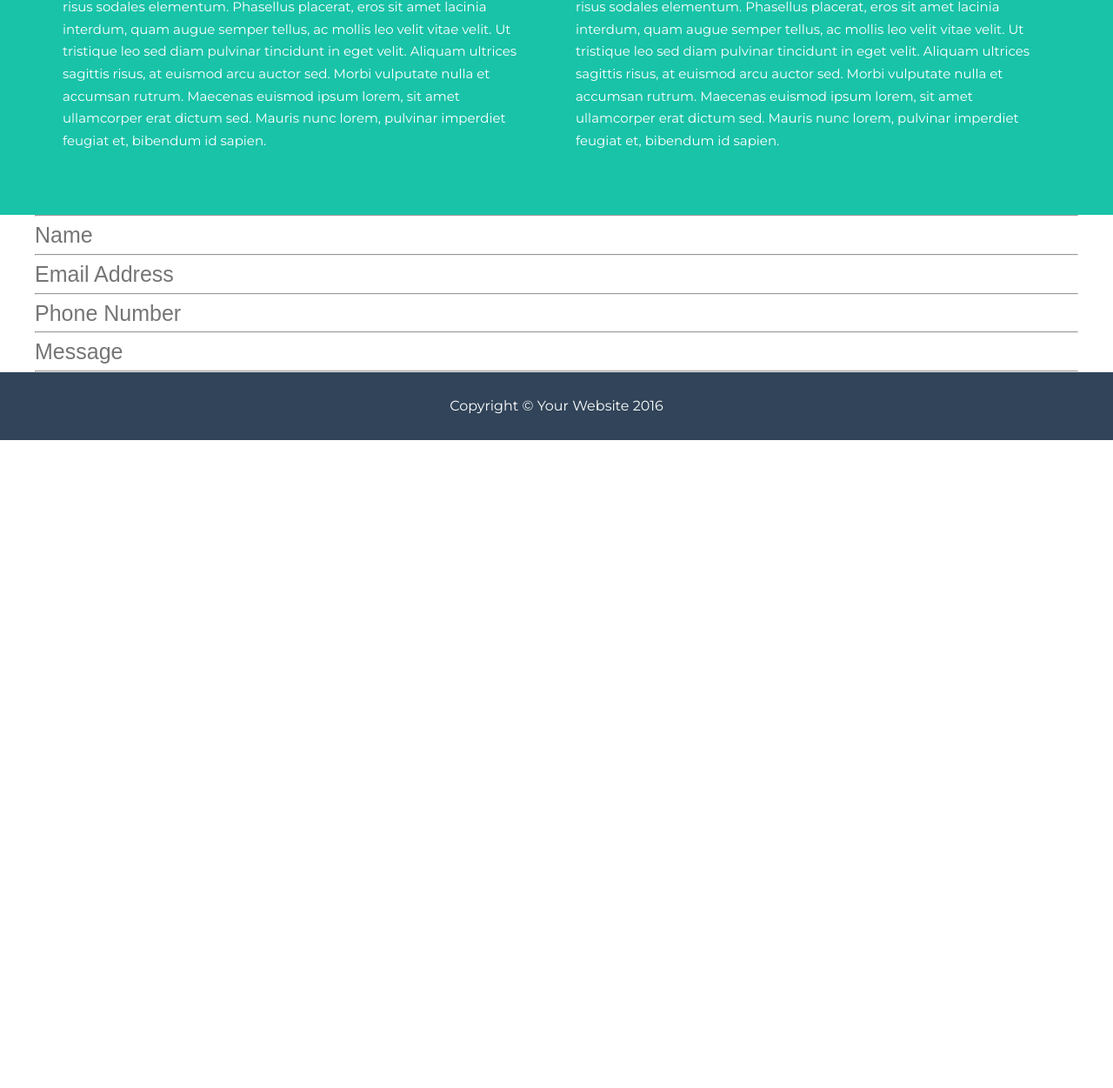
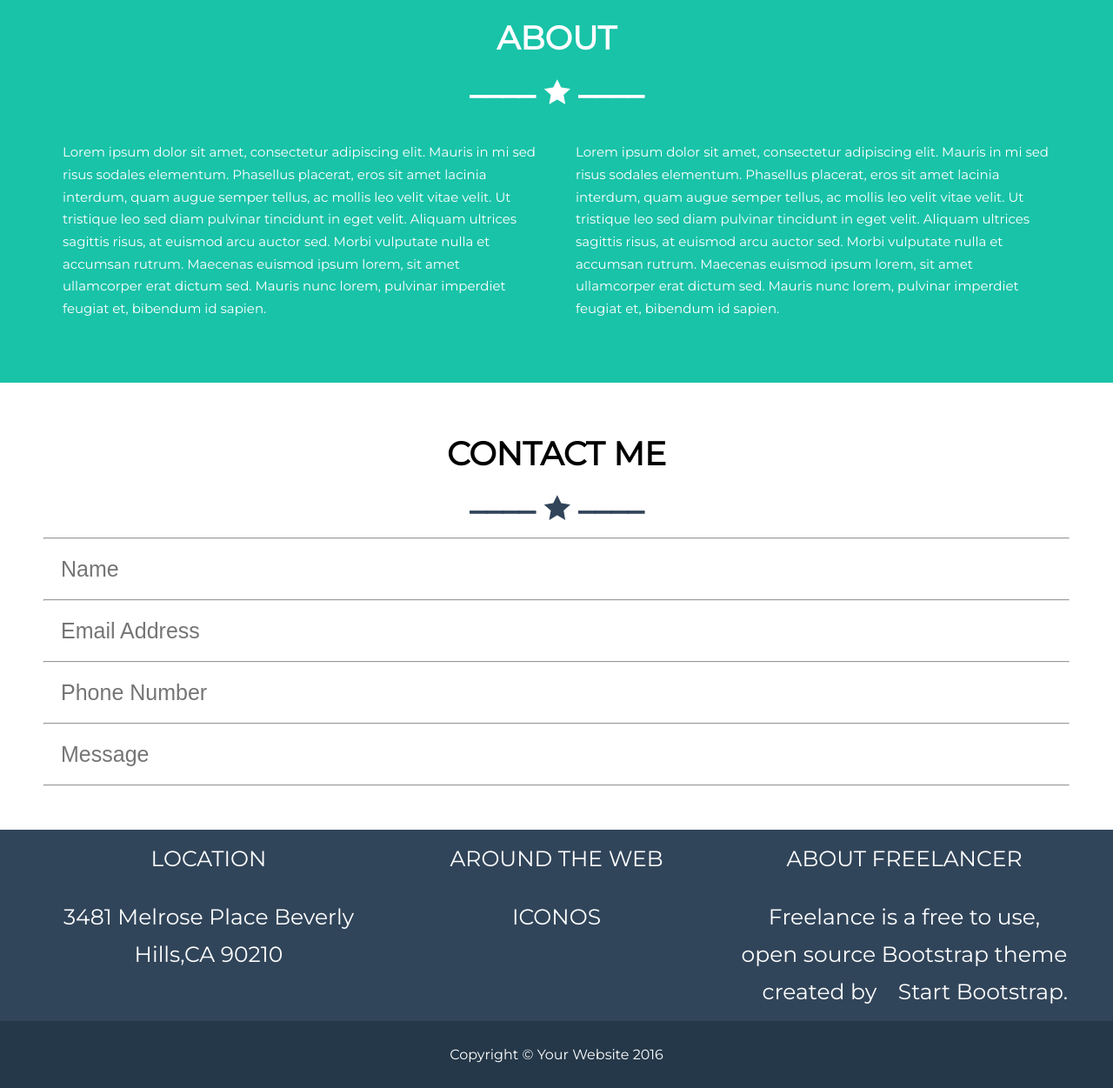
Before and after one commit to DianaVillasmil/freelancer-laboratoria_ejercicio_evaluado_2, a plain HTML site: page index.html in a window 1280 px wide. Shown: the part 1463-2714 px from the top of the page at 87% size. Before the commit the page ends 1969 px from the top, so only its background shows below. Drawn offline with Linux system fonts and the light colour scheme.

Commit message:
information, contactme, starline

```diff
--- a/css/main.css
+++ b/css/main.css
@@ -152,26 +152,52 @@ img {
   color: white;
 }
 
-#about h1 {
+#about h2 {
   color: white;
 }
 
 #about {
   background-color: #19c3a8;
   padding: 50px;
+
 }
 
+#contactme {
+  padding: 50px;
+}
 #contactme input {
   width: 100%;
   font-size: 25px;
   border-style: none;
   border-width: 0;
   border-color: transparent;
+  margin: 20px;
+}
+
+#information {
+  color: white;
+}
+
+#information a {
+  padding: 0;
+  margin: 0;
 }
 
 footer {
-  background-color: #314459;
+  background-color: #253849;
   color: white;
   text-align: center;
   padding: 25px;
 }
+
+.starline {
+  color: #314459;
+}
+
+#home .starline {
+  color: white;
+}
+
+#information {
+  background-color: #31455a;
+}
--- a/index.html
+++ b/index.html
@@ -21,6 +21,8 @@
 			<h1 class="text-uppercase text-home mb-0">
 				start bootstrap
 			</h1>
+			<h2 class="starline">&#9135;&#9135;&#9135;&#9135; &#128970; &#9135;&#9135;&#9135;&#9135;
+			</h2>
 			<p class="mt-0">
 				Web Developer-Graphic-User Experience Designer
 			</p>
@@ -30,6 +32,8 @@
 		<div class="container">
 			<h2 class="text-uppercase text mt-0">
 				Portfolio
+			</h2>
+			<h2 class="starline">&#9135;&#9135;&#9135;&#9135; &#128970; &#9135;&#9135;&#9135;&#9135;
 			</h2>
 		</div>
 	</section>
@@ -67,9 +71,11 @@
 	</section>
 	<section id="about">
 		<div class="container">
-			<h1 class="text-uppercase text-home mb-0">
+			<h2 class="text-uppercase text-home mb-0">
 					about
-			</h1>
+			</h2>
+			<h2 class="starline">&#9135;&#9135;&#9135;&#9135; &#128970; &#9135;&#9135;&#9135;&#9135;
+			</h2>
 			<div class="row">
 				<div class="col-6">
 					<p>Lorem ipsum dolor sit amet, consectetur adipiscing elit. Mauris in mi sed risus sodales elementum. Phasellus placerat, eros sit amet lacinia interdum, quam augue semper tellus, ac mollis leo velit vitae velit. Ut tristique leo sed diam pulvinar tincidunt in eget velit. Aliquam ultrices sagittis risus, at euismod arcu auctor sed. Morbi vulputate nulla et accumsan rutrum. Maecenas euismod ipsum lorem, sit amet ullamcorper erat dictum sed. Mauris nunc lorem, pulvinar imperdiet feugiat et, bibendum id sapien.</p>
@@ -82,6 +88,11 @@
 	</section>
 	<section id="contactme">
 		<div class="container">
+			<h2 class="text-uppercase text-contactme mb-0">
+					contact me
+			</h2>
+			<h2 class="starline">&#9135;&#9135;&#9135;&#9135; &#128970; &#9135;&#9135;&#9135;&#9135;
+			</h2>
 			<hr>
 			<input type="text" required id="name" placeholder="Name">
 			<hr>
@@ -93,6 +104,34 @@
 			<hr>
 		</div>
 	</section>
+	<section id="information">
+		<div class="container">
+			<div class="row">
+				<div class="col-4 text-uppercase text-information mb-0">
+					location
+				</div>
+				<div class="col-4 text-uppercase text-information mb-0">
+					around the web
+				</div>
+				<div class="col-4 text-uppercase text-information mb-0">
+					about freelancer
+				</div>
+			</div>
+			<div class="row">
+				<div class="col-4">
+					3481 Melrose Place
+					Beverly Hills,CA 90210
+				</div>
+				<div class="col-4 text-uppercase">
+					ICONOS
+				</div>
+				<div class="col-4">
+					Freelance is a free to use, open source
+					Bootstrap theme created by<a href="#">Start Bootstrap.</a>
+				</div>
+			</div>
+		</div>
+	</section>
 	<footer>
 		<p>Copyright © Your Website 2016</p>
 	</footer>
```
